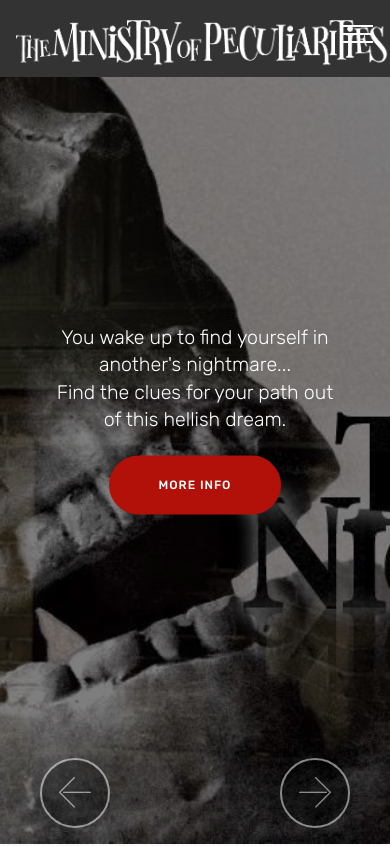
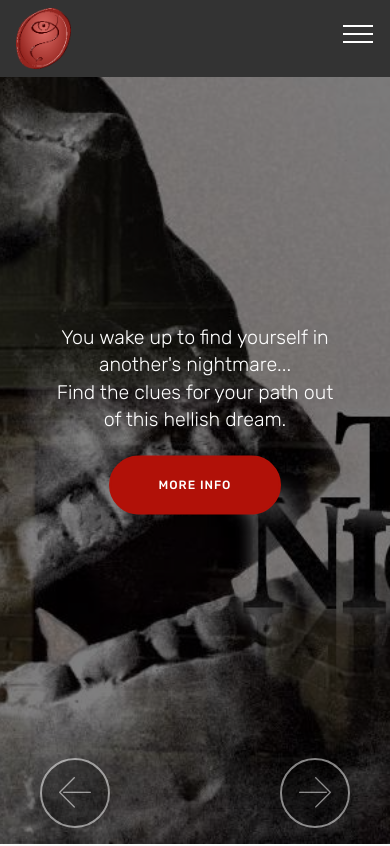
Before and after one commit to bgberk/ministry-of-peculiarities, a plain HTML site: page rooms.html in a window 390 px wide. Shown: the top 846 px of the page. Drawn offline with Linux system fonts and the light colour scheme; files whose address does not match are found by name.

Commit message:
responsive logo

```diff
--- a/rooms.html
+++ b/rooms.html
@@ -42,8 +42,8 @@
             <div class="navbar-brand">
                 <span class="navbar-logo">
                     <a href="index.html">
-                         <img src="assets/images/white-banner-3553x521.png" alt="Mobirise" title="" media-simple="true" style="height: 3.8rem;">
-                    </a>
+                         <img class="logo-desktop" src="assets/images/white-banner-3553x521.png" alt="Mobirise" title="" media-simple="true" style="height: 3.8rem;">
+                         <img class="logo-mobile" src="assets/images/seal-logo-128x141.png" alt="Mobirise" title="" media-simple="true" style="height: 3.8rem;">                    </a>
                 </span>
 
             </div>
```
